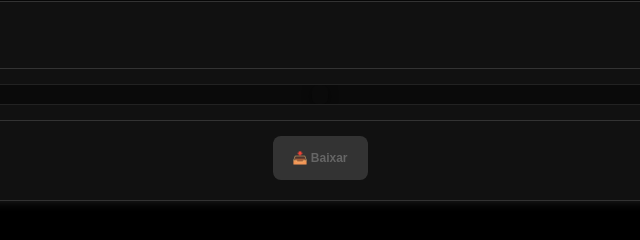
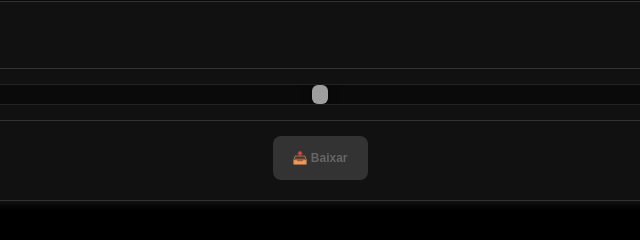
Before and after one commit to 4LFR3Dv1/estampai, a website: page embed/estampai-embed-mobile.html in a window 1280 px wide. Shown: the part 367-607 px from the top of the page, 320-960 px from the left. Drawn offline with Linux system fonts and the light colour scheme.

Commit message:
Fix embed errors and compatibility issues
- Fix AVATAR.png 404 error by correcting path to ../AVATAR.png
- Fix ES6 module syntax errors in system files
- Replace export default with window object assignments
- Update embed initialization to use proper class constructors
- Fix StampCacheManager, APIOptimizer, RateLimiter, Analytics initialization
- All embeds now properly load system components

Fixes:
- SyntaxError: Unexpected keyword 'export'
- Failed to load resource: AVATAR.png (404)
- Proper system component initialization

```diff
--- a/embed/analytics.js
+++ b/embed/analytics.js
@@ -189,4 +189,5 @@ document.addEventListener('DOMContentLoaded', () => {
     }
 });
 
-export default Analytics;
+// Exportação removida para compatibilidade com script tags
+window.Analytics = Analytics;
--- a/embed/api-optimizer.js
+++ b/embed/api-optimizer.js
@@ -114,4 +114,5 @@ class APIOptimizer {
 // Instância global
 window.apiOptimizer = new APIOptimizer();
 
-export default APIOptimizer;
+// Exportação removida para compatibilidade com script tags
+window.APIOptimizer = APIOptimizer;
--- a/embed/cache-manager.js
+++ b/embed/cache-manager.js
@@ -350,4 +350,5 @@ document.addEventListener('DOMContentLoaded', async () => {
     }
 });
 
-export default StampCacheManager;
+// Exportação removida para compatibilidade com script tags
+window.StampCacheManager = StampCacheManager;
--- a/embed/estampai-embed-mobile.html
+++ b/embed/estampai-embed-mobile.html
@@ -621,27 +621,27 @@
             userId = generateUserId();
 
             // Inicializa cache
-            if (CONFIG.cacheEnabled && window.stampCache) {
-                stampCache = window.stampCache;
+            if (CONFIG.cacheEnabled && window.StampCacheManager) {
+                stampCache = new window.StampCacheManager();
                 await stampCache.init();
                 console.log('✅ Cache inicializado');
             }
 
             // Inicializa otimizador de API
-            if (window.apiOptimizer) {
-                apiOptimizer = window.apiOptimizer;
+            if (window.APIOptimizer) {
+                apiOptimizer = new window.APIOptimizer();
                 console.log('✅ API Optimizer inicializado');
             }
 
             // Inicializa rate limiter
-            if (CONFIG.rateLimitEnabled && window.rateLimiter) {
-                rateLimiter = window.rateLimiter;
+            if (CONFIG.rateLimitEnabled && window.RateLimiter) {
+                rateLimiter = new window.RateLimiter();
                 console.log('✅ Rate Limiter inicializado');
             }
 
             // Inicializa analytics
-            if (CONFIG.analyticsEnabled && window.analytics) {
-                analytics = window.analytics;
+            if (CONFIG.analyticsEnabled && window.Analytics) {
+                analytics = new window.Analytics();
                 console.log('✅ Analytics inicializado');
             }
         }
@@ -681,7 +681,7 @@
                 ctx.clearRect(0, 0, canvas.width, canvas.height);
                 ctx.drawImage(img, 0, 0, canvas.width, canvas.height);
             };
-            img.src = 'AVATAR.png';
+            img.src = '../AVATAR.png';
         }
 
         function addMessage(type, content) {
--- a/embed/lead-capture.js
+++ b/embed/lead-capture.js
@@ -432,4 +432,5 @@ document.addEventListener('DOMContentLoaded', () => {
     }
 });
 
-export default LeadCapture;
+// Exportação removida para compatibilidade com script tags
+window.LeadCapture = LeadCapture;
--- a/embed/rate-limiter.js
+++ b/embed/rate-limiter.js
@@ -136,4 +136,5 @@ class RateLimiter {
 // Instância global
 window.rateLimiter = new RateLimiter();
 
-export default RateLimiter;
+// Exportação removida para compatibilidade com script tags
+window.RateLimiter = RateLimiter;
```
Also changed, not shown: embed/estampai-embed-compact.html (+1 -1 lines), embed/estampai-embed-dark.html (+1 -1 lines), embed/estampai-embed-optimized.html (+1 -1 lines), embed/estampai-embed.html (+1 -1 lines).
